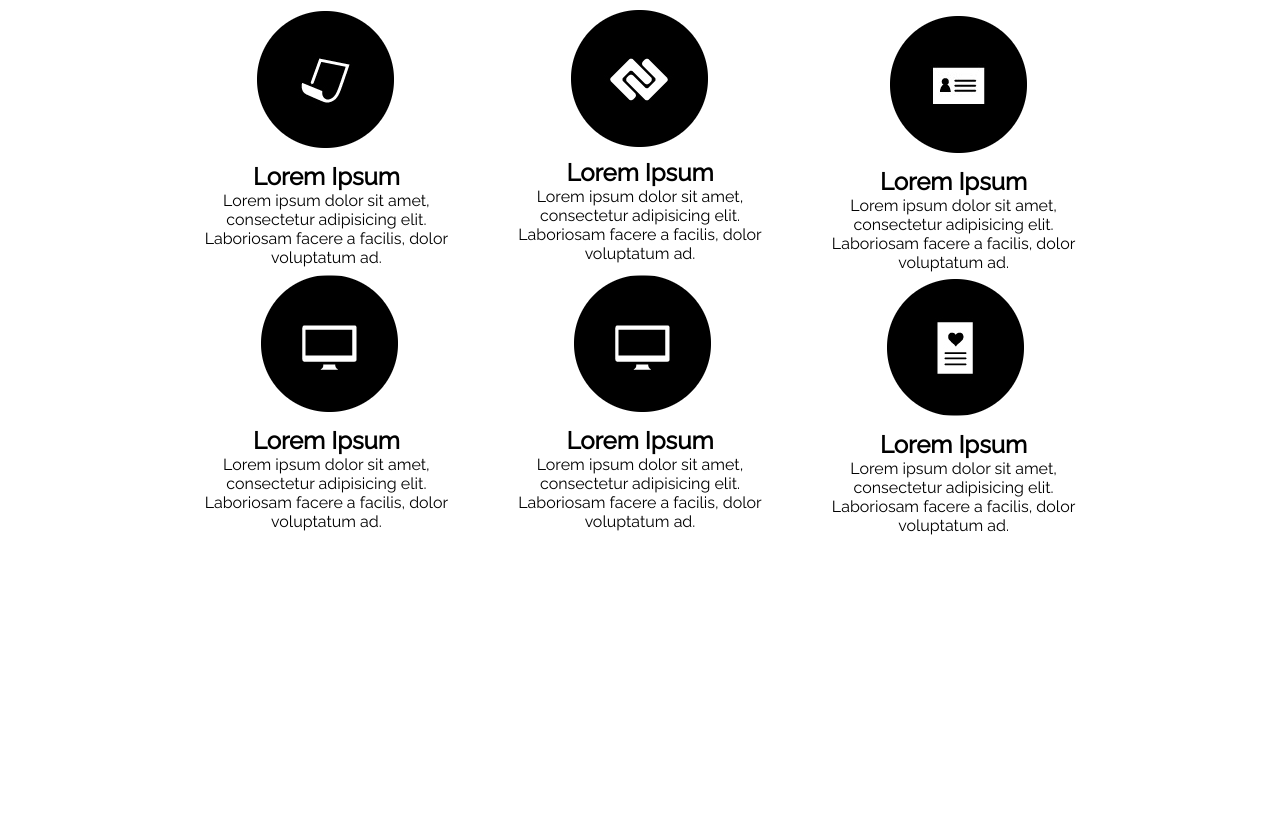
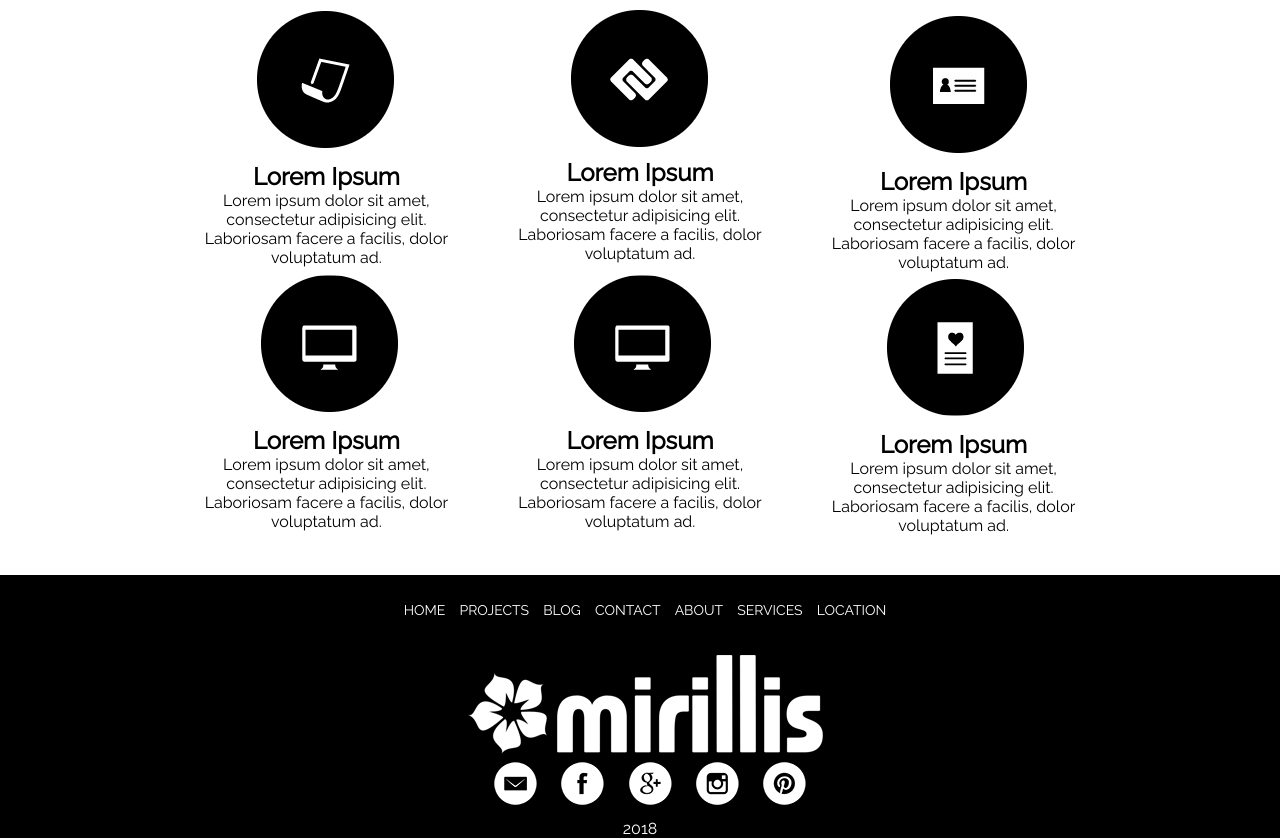
Before and after one commit to SergeySkywell/Mirillis, a plain HTML site: page index.html in a window 1280 px wide. Shown: the part 668-1506 px from the top of the page. Before the commit the page ends 1243 px from the top, so only its background shows below. Drawn offline with Linux system fonts and the light colour scheme.

Commit message:
24.10.2018 11:08

```diff
--- a/css/style.css
+++ b/css/style.css
@@ -79,6 +79,41 @@ nav {
 	width: 30%;
 }
 
+/*ФУТЕР*/
+
+footer {
+	width: 100%;
+	height: auto;
+	background-color: #000;
+	margin: 0 auto;
+	text-align: center;
+	padding-top: 25px;
+}
+
+footer a {
+	color: white;
+	font-size: 14px;
+	margin-left: 10px;
+}
+
+.social img {
+	margin-left: 10px;
+	margin-bottom: 10px;
+}
+
+footer p {
+	color: white;
+}
+
+.social img:hover {
+	background: #494949;
+	border-radius: 50%;
+}
+
+footer nav a:hover {
+	border-bottom: 1px solid white;
+
+}
 
 /*МЕДИА ЗАПРОСЫ*/
 
--- a/index.html
+++ b/index.html
@@ -25,6 +25,7 @@
 			</div>
 		</nav>
 	</header>
+
 	<main>
 		<img class="mw-100" src="img/web.jpg" alt="">
 		<div class="advantages__container">
@@ -63,6 +64,33 @@
 		</div>
 	</main>
 
+	<footer>
+
+		<nav>
+			<a href="index.html">HOME</a>
+			<a href="projects.html">PROJECTS</a>
+			<a href="blog.html">BLOG</a>
+			<a href="contact.html">CONTACT</a>
+			<a href="about.html">ABOUT</a>
+			<a href="services.html">SERVICES</a>
+			<a href="location.html">LOCATION</a>
+		</nav>
+
+		<div class="logo">
+			<a href="index.html"><img  class="graficlogo" src="img/logo.png" alt=""></a>
+		</div>
+
+		<div class="social">
+			<a href="#"><img src="img/em.png" alt=""></a>
+			<a href="#"><img src="img/face.png" alt=""></a>
+			<a href="#"><img src="img/goo.png" alt=""></a>
+			<a href="#"><img src="img/inst.png" alt=""></a>
+			<a href="#"><img src="img/pint.png" alt=""></a>
+		</div>
+
+		<p>2018</p>
+
+	</footer>
 
 
 	<script src="js/script.js"></script>
```
Also changed, not shown: img/em.png (added), img/face.png (added), img/goo.png (added), img/inst.png (added), img/pint.png (added).
